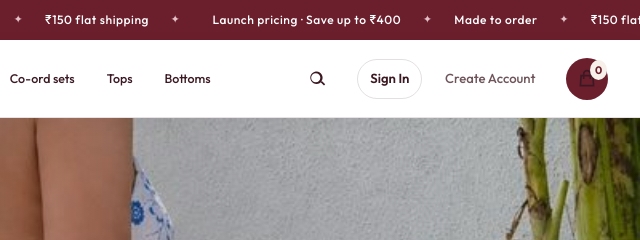
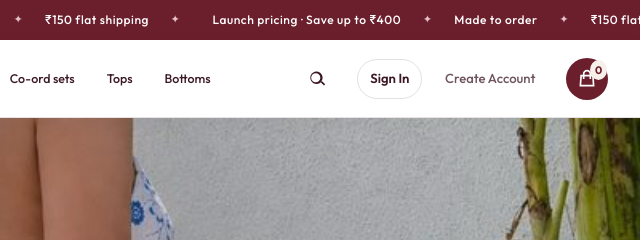
Before and after one commit to rohit-kumar-seo-repo/giappearles, a website with bundled scripts: page index.html in a window 1280 px wide. Shown: the top 240 px of the page, 640-1280 px from the left. Built offline with nearby package versions, Linux system fonts and the light colour scheme; files whose address does not match are found by name; a web font is replaced by a local one.

Commit message:
Fix storefront bag icon contrast

```diff
--- a/styles.css
+++ b/styles.css
@@ -3383,6 +3383,8 @@ body.storefront-page .nav-link.active { background: #f5ecee; color: #6b1f2d; }
 body.storefront-page .header-actions { justify-self: end; gap: 0.45rem; }
 body.storefront-page .header-actions .action-btn { width: 42px; height: 42px; color: #3b1822; }
 body.storefront-page .header-actions .action-btn svg { width: 20px; height: 20px; }
+body.storefront-page .header-actions .cart-header-trigger,
+body.storefront-page .header-actions .cart-header-trigger:hover { color: #fff; }
 body.storefront-page .header-account-signed-out { gap: 0.6rem; }
 body.storefront-page .header-account-signed-out .account-header-link { font-size: 0.82rem; }
 body.storefront-page .cart-count-badge { top: 2px; right: 1px; min-width: 17px; min-height: 17px; font-size: 0.68rem; }
```
